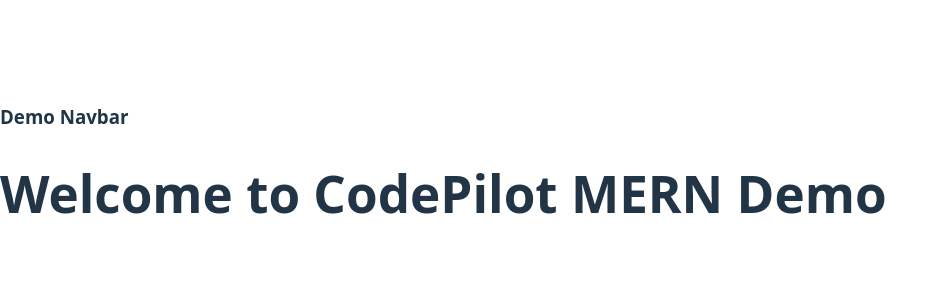
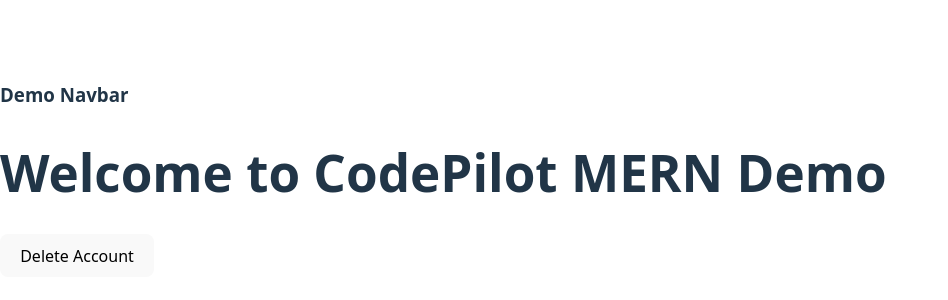
Before and after one commit to gamakagami/test-1, a React (Vite) app in the folder client/: page / in a window 1280 px wide. Shown: the part 230-530 px from the top of the page, without its empty margins (0-948 px from the left). Built offline with nearby package versions, Linux system fonts and the light colour scheme.

Commit message:
Update App.jsx

```diff
--- a/client/src/App.jsx
+++ b/client/src/App.jsx
@@ -12,6 +12,10 @@
     <div>
       <Navbar />
       <h1>Welcome to CodePilot MERN Demo</h1>
+      <button onClick={() => api.delete(`/users/${user.id}`)}>
+   Delete Account
+ </button>
+
     </div>
   );
 }
```
